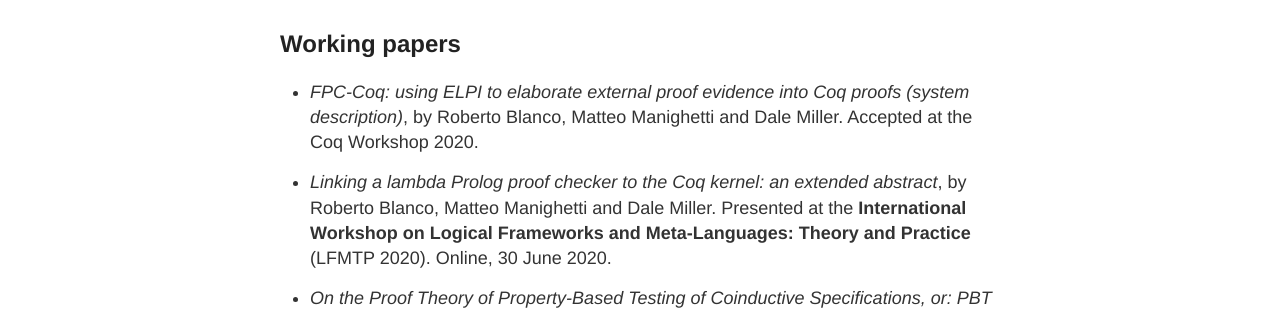
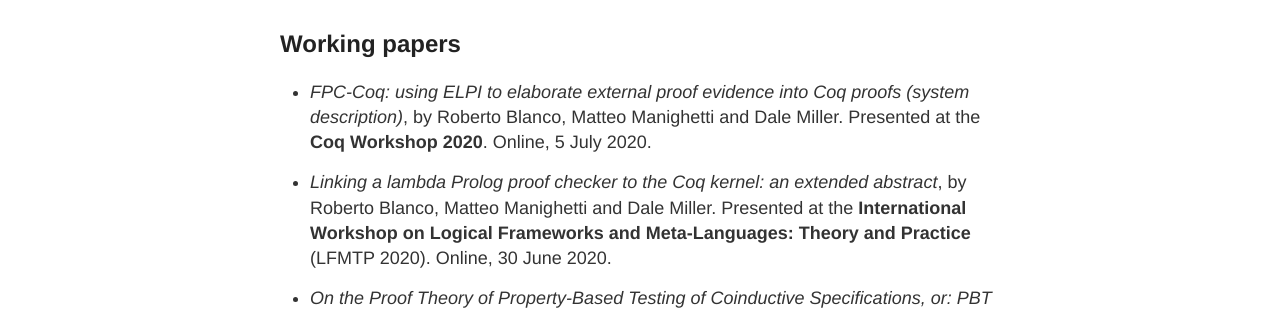
Before and after one commit to robblanco/robblanco.github.io, a Jekyll site: the page built from publications.md, in a window 1280 px wide. Shown: the part 212-522 px from the top of the page. Built offline with Jekyll 4.4.1, drawn with Linux system fonts in a browser that asks for light colours.

Commit message:
Coq Workshop talk

```diff
--- a/publications.md
+++ b/publications.md
@@ -8,7 +8,7 @@ permalink: /publications/
 
 * *FPC-Coq: using ELPI to elaborate external proof evidence into Coq proofs
   (system description)*, by Roberto Blanco, Matteo Manighetti and Dale Miller.
-  Accepted at the Coq Workshop 2020.
+  Presented at the **Coq Workshop 2020**. Online, 5 July 2020.
 
 * *Linking a lambda Prolog proof checker to the Coq kernel: an extended
   abstract*, by Roberto Blanco, Matteo Manighetti and Dale Miller. Presented
```
